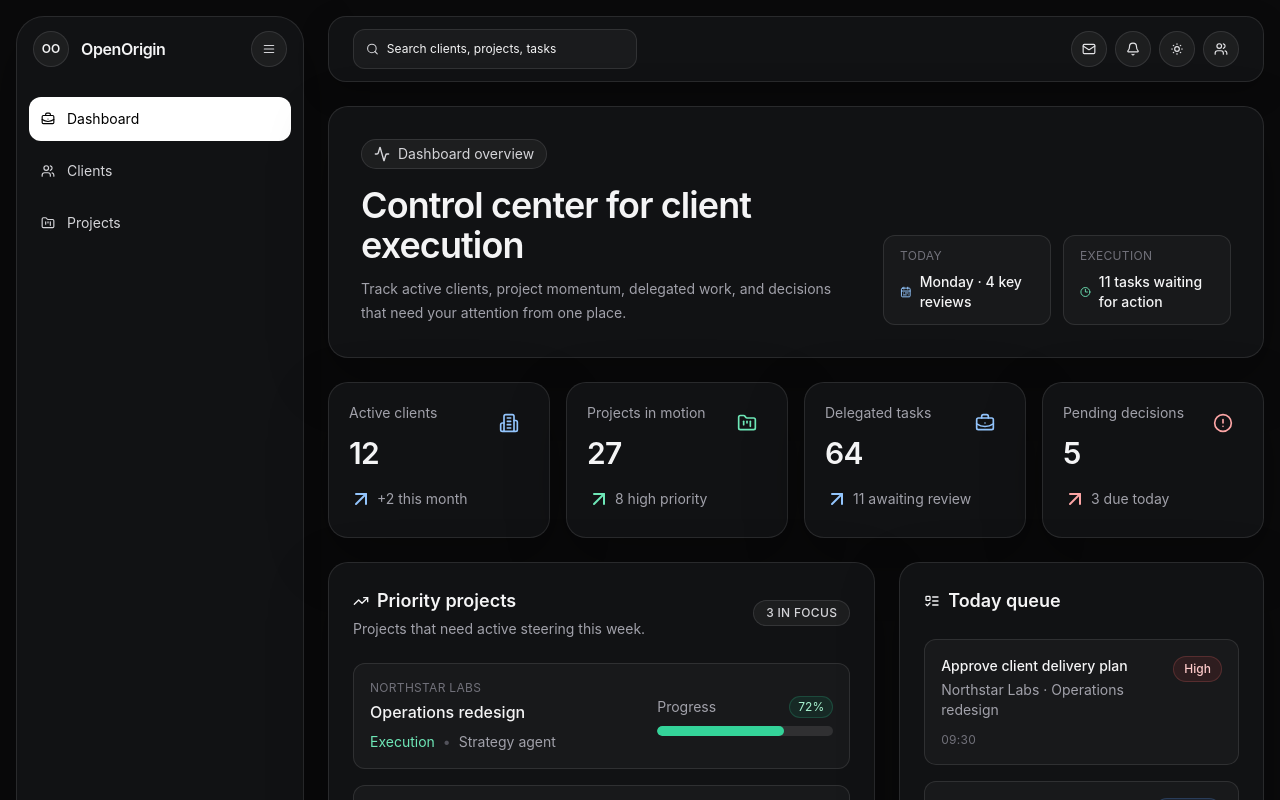
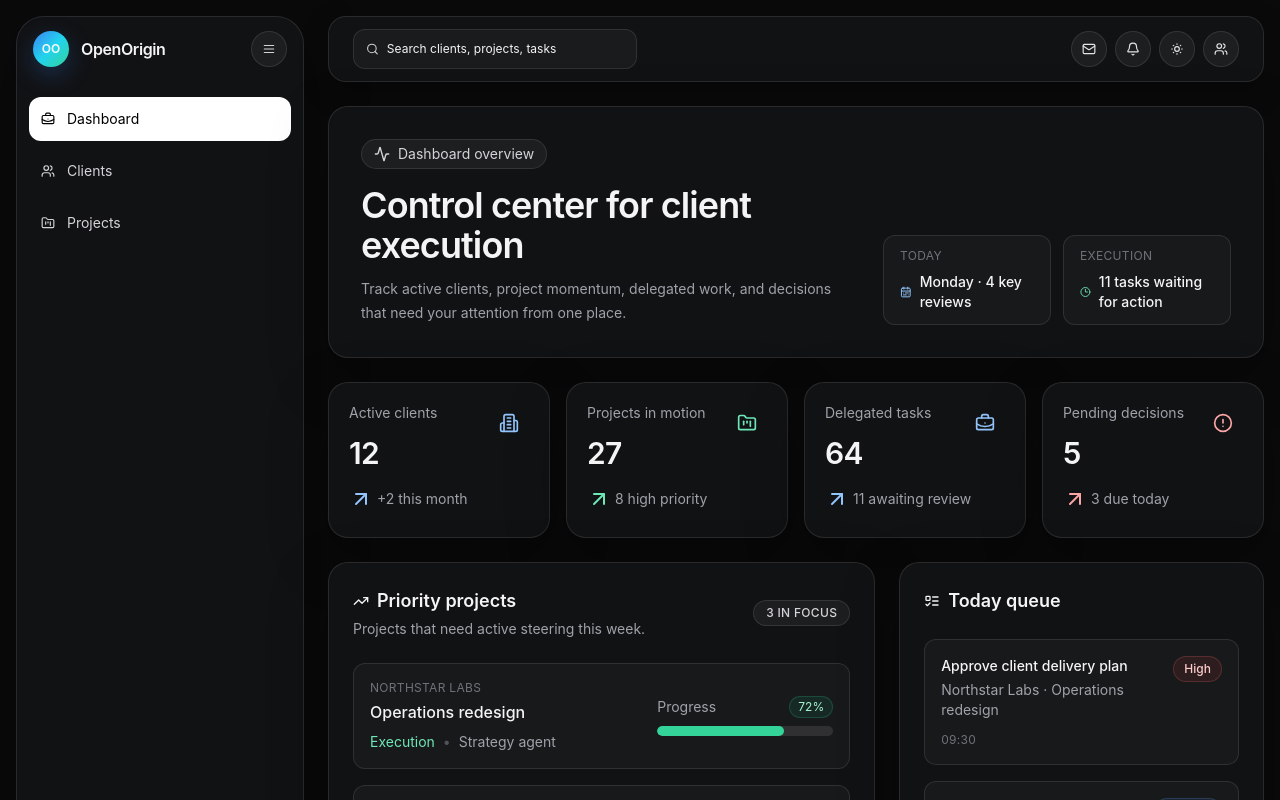
Before and after one commit to OpenOriginBot/Origin, a React (Vite) app in the folder projects/OpenOrigin/apps/web/: page / in a window 1280 px wide. Shown: the top 800 px of the page. Built offline with nearby package versions, Linux system fonts and the light colour scheme.

Commit message:
Use colorful brand logo

```diff
--- a/projects/OpenOrigin/apps/web/src/components/app-shell.tsx
+++ b/projects/OpenOrigin/apps/web/src/components/app-shell.tsx
@@ -43,12 +43,7 @@ export function AppShell({ children }: AppShellProps) {
       >
         <div className="flex h-16 items-center justify-between px-4">
           <div className={cn('flex items-center gap-3', !sidebarOpen && 'hidden')}>
-            <div
-              className={cn(
-                'flex h-9 w-9 items-center justify-center rounded-full border text-xs font-semibold',
-                isDark ? 'border-white/10 bg-white/5 text-zinc-100' : 'border-black/10 bg-black/[0.03] text-zinc-900',
-              )}
-            >
+            <div className="flex h-9 w-9 items-center justify-center rounded-full bg-gradient-to-br from-blue-500 via-cyan-400 to-emerald-400 text-xs font-semibold text-white shadow-[0_8px_24px_rgba(59,130,246,0.28)]">
               OO
             </div>
             <div className="font-semibold tracking-tight">OpenOrigin</div>
@@ -93,12 +88,7 @@ export function AppShell({ children }: AppShellProps) {
           )}
         >
           <div className="flex min-w-0 items-center gap-3 lg:hidden">
-            <div
-              className={cn(
-                'flex h-9 w-9 items-center justify-center rounded-full border text-xs font-semibold',
-                isDark ? 'border-white/10 bg-white/5 text-zinc-100' : 'border-black/10 bg-black/[0.03] text-zinc-900',
-              )}
-            >
+            <div className="flex h-9 w-9 items-center justify-center rounded-full bg-gradient-to-br from-blue-500 via-cyan-400 to-emerald-400 text-xs font-semibold text-white shadow-[0_8px_24px_rgba(59,130,246,0.28)]">
               OO
             </div>
             <div className="min-w-0">
```
